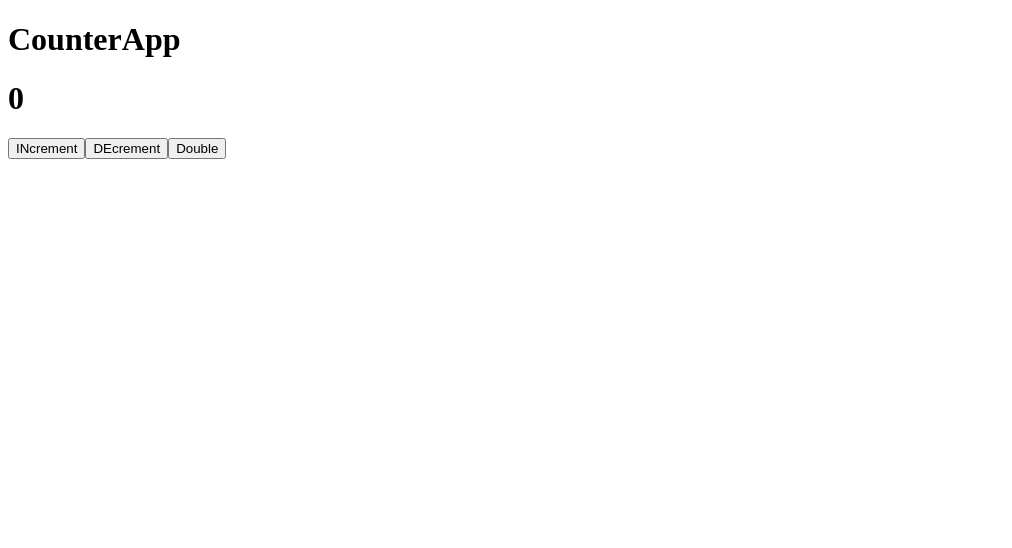
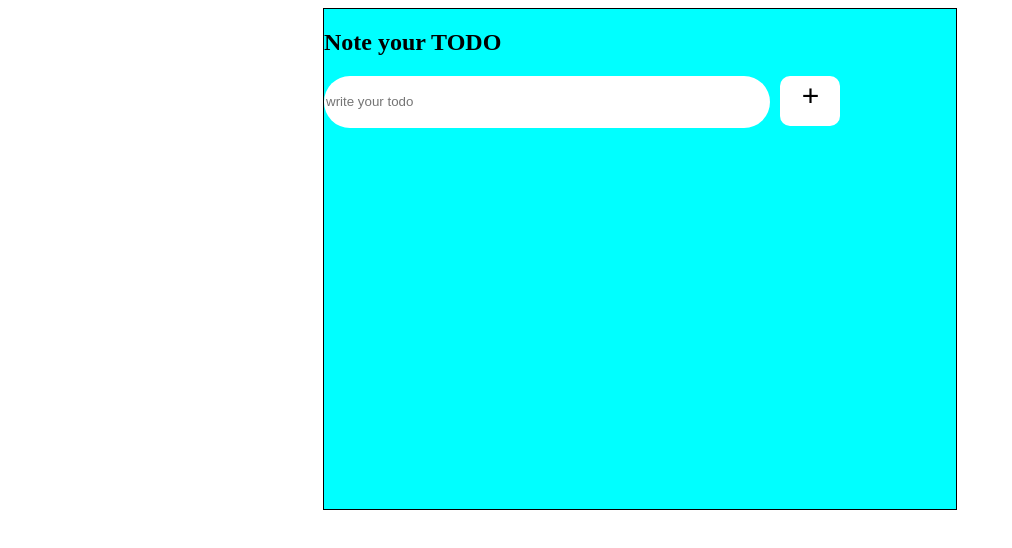
Before and after one commit to yashtomar15/React-app, a React (Create React App) app: page / in a window 1280 px wide. Shown: the top 548 px of the page, without its empty margins (0-1012 px from the left). Built offline with nearby package versions, Linux system fonts and the light colour scheme.

Commit message:
simple todo app

```diff
--- /dev/null
+++ b/src/Day2assign/Simpletodo/Todo.jsx
@@ -0,0 +1,25 @@
+import { useState } from "react";
+import { TodoList } from "./todolist";
+import './todo.css'
+
+export const SimpleTodo=()=>{
+const [task,setTask]=useState("");
+const [todos,setTodos]=useState([]);
+const handlerchange=(e)=>{
+    var temp=e.target.value;
+    setTask(temp);
+//  console.log(e.target.value);
+}
+const handleradd=()=>{
+    setTodos([...todos,task]);
+}
+// console.log(todos)
+  return(
+      <div className="todoapp">
+          <h2>Note your TODO</h2>
+      <input type={"text"} className="inputbox" value={task} placeholder={"write your todo"} onChange={handlerchange} />
+      <button  className="buttonadd" onClick={handleradd}>+</button>
+      <div><TodoList data={todos} item={task}/></div>
+      </div>
+  )
+}
--- /dev/null
+++ b/src/Day2assign/Simpletodo/todo.css
@@ -0,0 +1,36 @@
+.todoapp{
+    border:1px solid;
+     width:50%;
+     margin:auto;
+     height:500px;
+     background-color: aqua;
+}
+.inputbox{
+    border-radius:50px;
+    border:0px;
+    width:70%;
+    height:50px;
+    margin-bottom:10px;
+    /* margin-right:5px; */
+}
+.tasks>div{
+    border:1px solid;
+    border-radius: 50px;
+    width:80%;
+    height:60px;
+    margin-bottom:10px;
+}
+
+.tasks>div>h1{
+    padding-left:15px;
+}
+.buttonadd{
+    background-color:white;
+    border-radius:10px;
+    border:0px;
+    width:60px;
+    height:50px;
+    padding-bottom:10px;
+    font-size: 30px;
+    margin-left:10px ;
+}
--- /dev/null
+++ b/src/Day2assign/Simpletodo/todoitem.jsx
@@ -0,0 +1,9 @@
+
+
+export const TodoItem=(props)=>{
+    return (
+        <div>
+            <h1>{props.task}</h1>
+        </div>
+    )
+}
--- /dev/null
+++ b/src/Day2assign/Simpletodo/todolist.jsx
@@ -0,0 +1,12 @@
+import {TodoItem} from './todoitem';
+
+export const TodoList=({data,item})=>{
+
+return (
+    <div className="tasks">{data.map((elm)=>{
+        return (
+        <TodoItem  task={elm}/>
+        )
+    })} </div>
+)
+}
--- a/src/index.js
+++ b/src/index.js
@@ -4,10 +4,11 @@ import ReactDOM from 'react-dom';
 // import {Part1} from './part1.js';
 // import Button from './Day2/button.jsx';
 // import {App} from './App.js';
-import {Counter} from './Day2assign/counter';
+// import {Counter} from './Day2assign/counter';
+import {SimpleTodo} from './Day2assign/Simpletodo/Todo';
 
 
 ReactDOM.render(
- <Counter value={0} />,
+ <SimpleTodo />,
   document.getElementById('root')
 );
```
